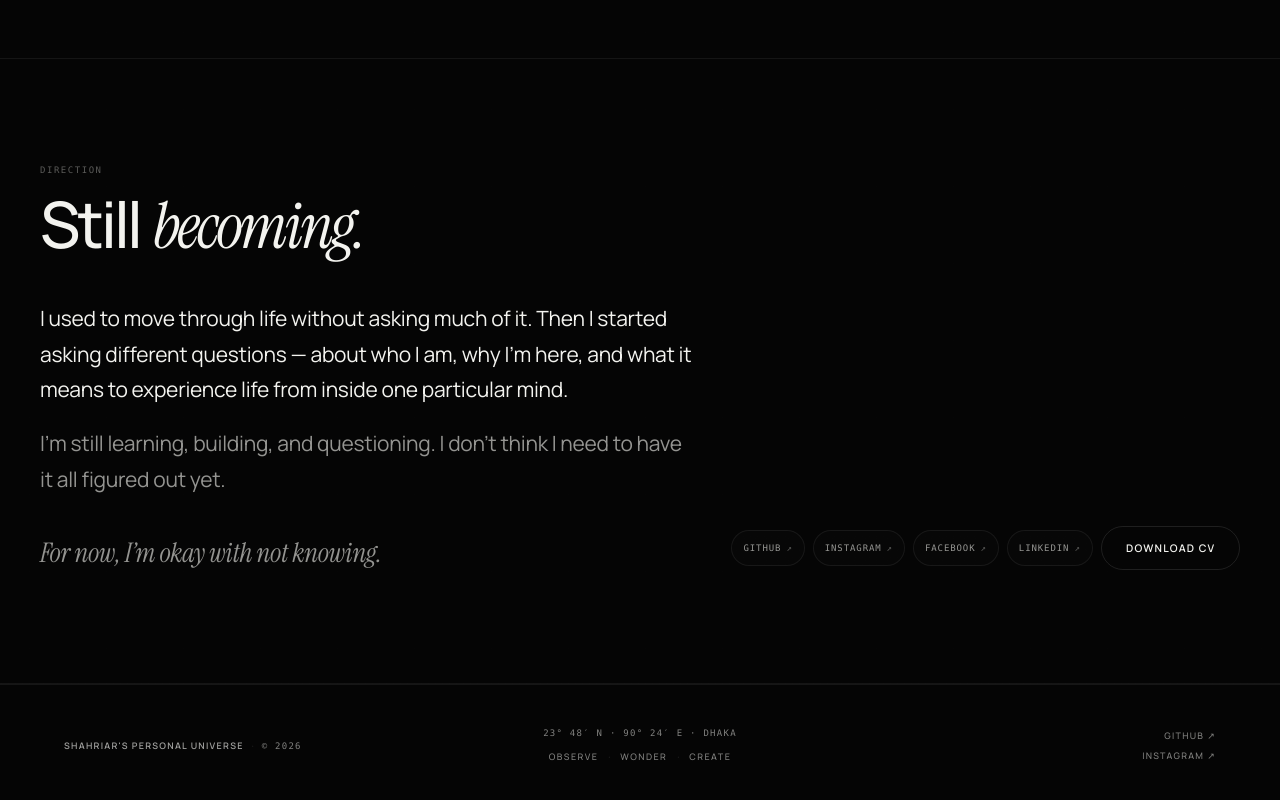
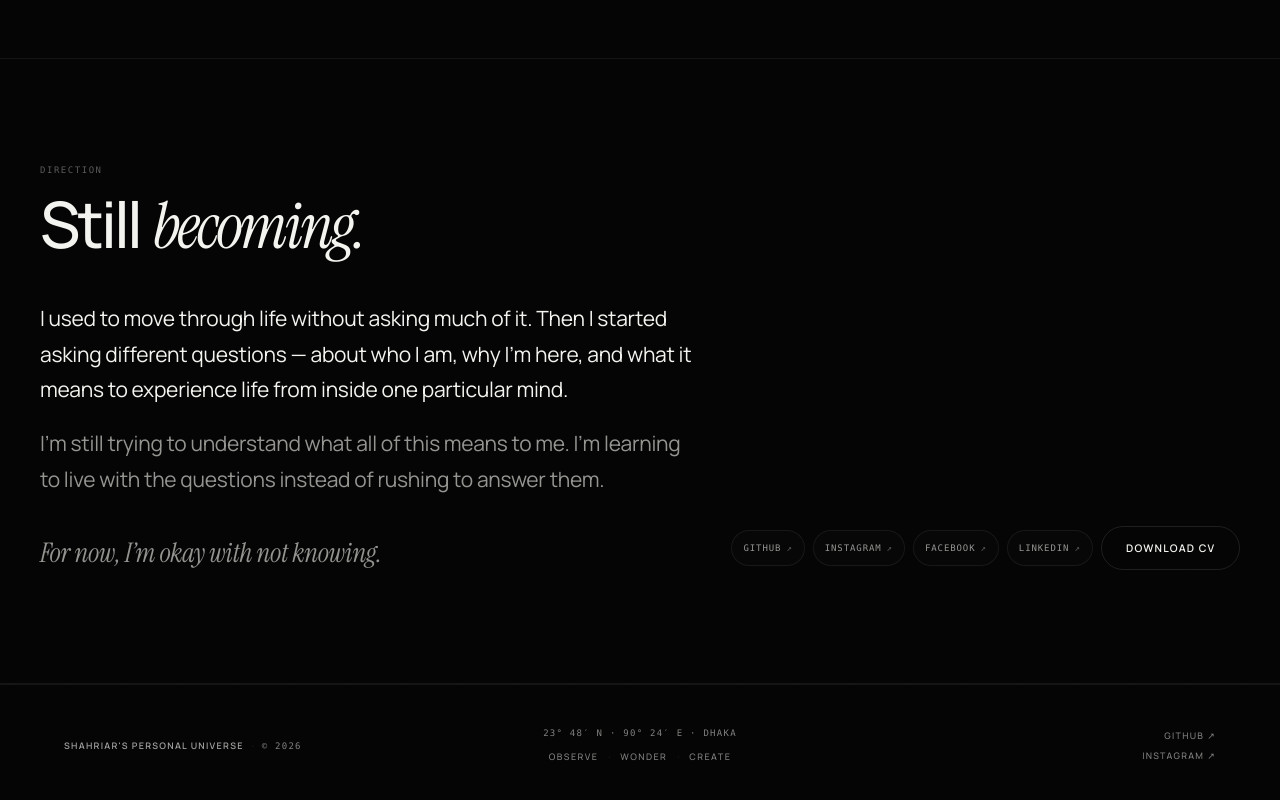
Before and after one commit to shahriarbappy60-ship-it/personal-universe, a React (Vite) app: page /identity in a window 1280 px wide. Shown: the part 3967-4767 px from the top of the page. Built offline with nearby package versions, Linux system fonts and the light colour scheme.

Commit message:
refine: make Identity direction more personal

```diff
--- a/src/pages/IdentityPage.jsx
+++ b/src/pages/IdentityPage.jsx
@@ -180,7 +180,7 @@ export default function IdentityPage() {
           <div className="self-v2-direction reveal">
             <div className="self-v2-direction-narrative">
               <p>I used to move through life without asking much of it. Then I started asking different questions — about who I am, why I’m here, and what it means to experience life from inside one particular mind.</p>
-              <p>I’m still learning, building, and questioning. I don’t think I need to have it all figured out yet.</p>
+              <p>I’m still trying to understand what all of this means to me. I’m learning to live with the questions instead of rushing to answer them.</p>
               <p className="self-v2-direction-closing">For now, I’m okay with not knowing.</p>
             </div>
             <div className="self-v2-direction-action">
```
